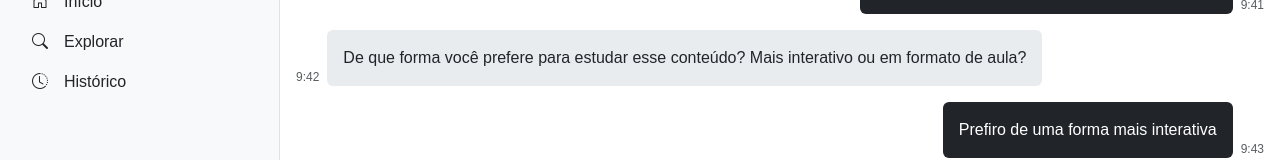
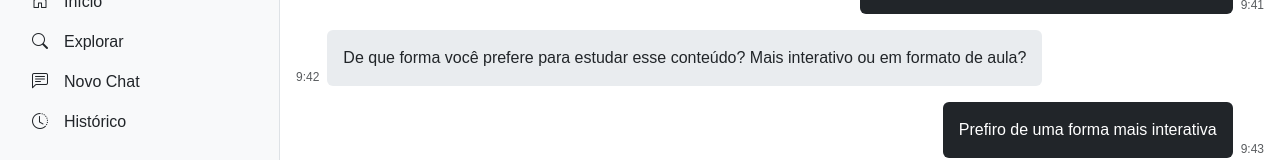
Before and after one commit to rodrigo-faltz/LPII, a React (Vite) app in the folder front/: page /chat in a window 1280 px wide. Shown: the part 133-293 px from the top of the page. Built offline with nearby package versions, Linux system fonts and the light colour scheme; no server answers; sample sign-in values are in the browser's storage.

Commit message:
feat(sidebar): adiciona link para página de criação de novo chat

```diff
--- a/front/src/components/Sidebar.tsx
+++ b/front/src/components/Sidebar.tsx
@@ -10,6 +10,7 @@ const Sidebar = ({ activeNav, setActiveNav }: SidebarProps) => {
   const navItems = [
     { id: "inicio", icon: "bi-house-door", label: "Início" },
     { id: "explorar", icon: "bi-search", label: "Explorar" },
+    { id: "chat", icon: "bi-chat-left-text", label: "Novo Chat" },
     { id: "historico", icon: "bi-clock-history", label: "Histórico" },
   ];
 
```
